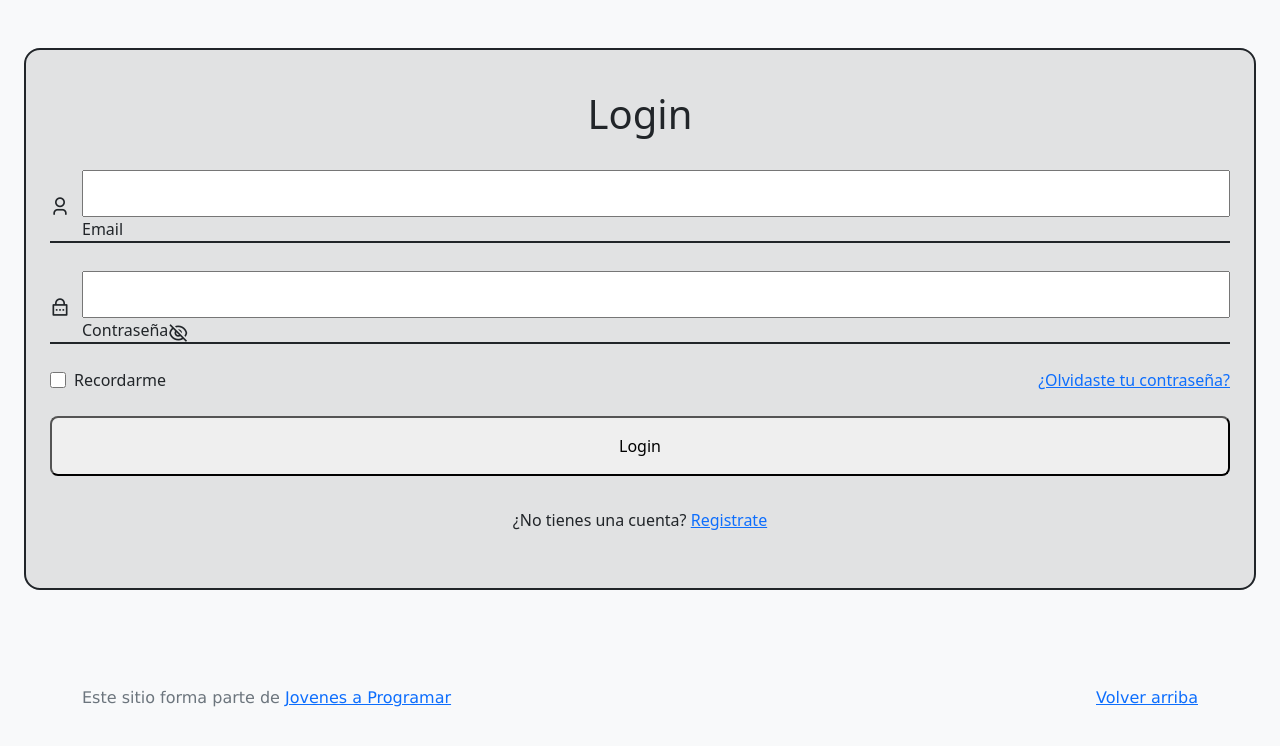
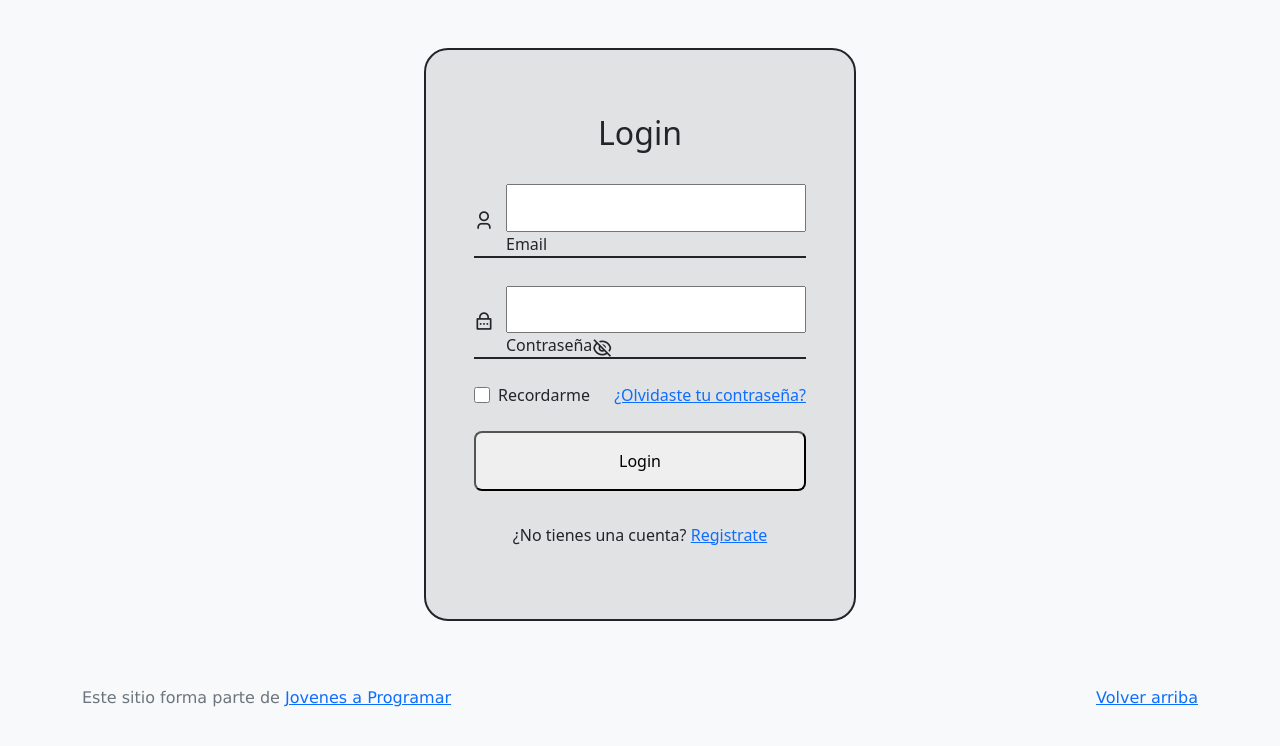
Before and after one commit to matimendez/proyectofinal-ecommerce, a plain HTML site: page login.html in a window 1280 px wide. Drawn offline with nearby package versions, Linux system fonts and the light colour scheme.

Commit message:
correccion de login

```diff
--- a/css/styles.css
+++ b/css/styles.css
@@ -287,3 +287,19 @@ text-decoration: underline;
 .login_register a:hover{
   text-decoration: underline;
 }
+
+@media screen and (min-width: 576px) {
+  .login{
+    display: flex;
+    align-items: center;
+    justify-content: center;
+  }
+  .login_form{
+    width: 432px;
+    padding: 4rem 3rem 3.5rem;
+    border-radius: 1.5rem;
+  }
+  .login_title{
+    font-size: 2rem;
+  }
+}
```
